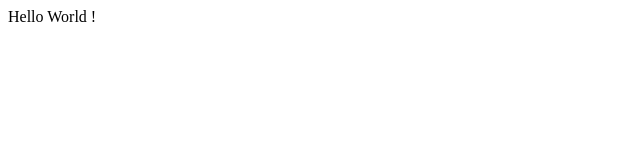
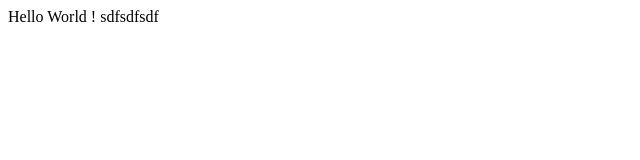
Before and after one commit to CeO-PsH/my_project_mate, a plain HTML site: page index.html in a window 1280 px wide. Shown: the full height of the page, 0-640 px from the left. Drawn offline with Linux system fonts and the light colour scheme.

Commit message:
add something

```diff
--- a/index.html
+++ b/index.html
@@ -8,6 +8,8 @@
 <body>
   <head></head>
   <main></main>
-  <footer>Hello World !</footer>
+  <footer>Hello World !
+    sdfsdfsdf
+  </footer>
 </body>
 </html>
```
